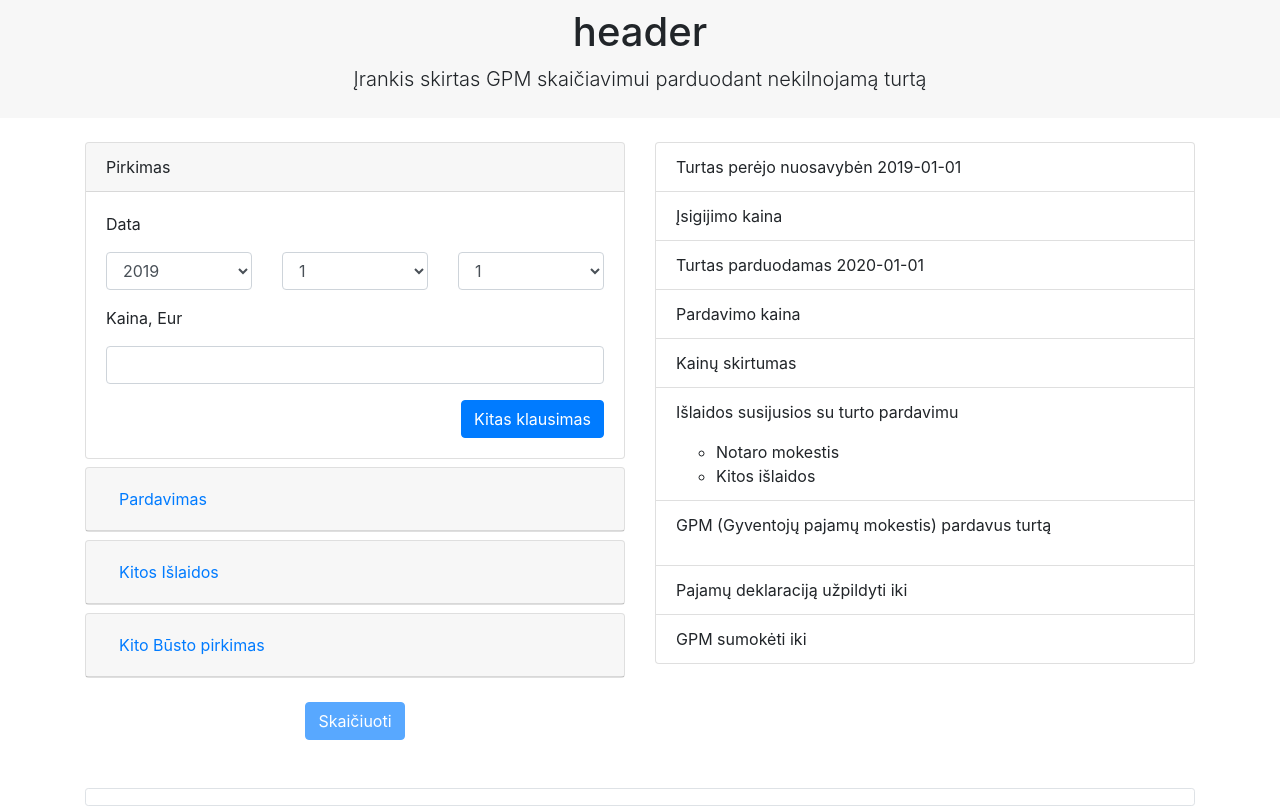
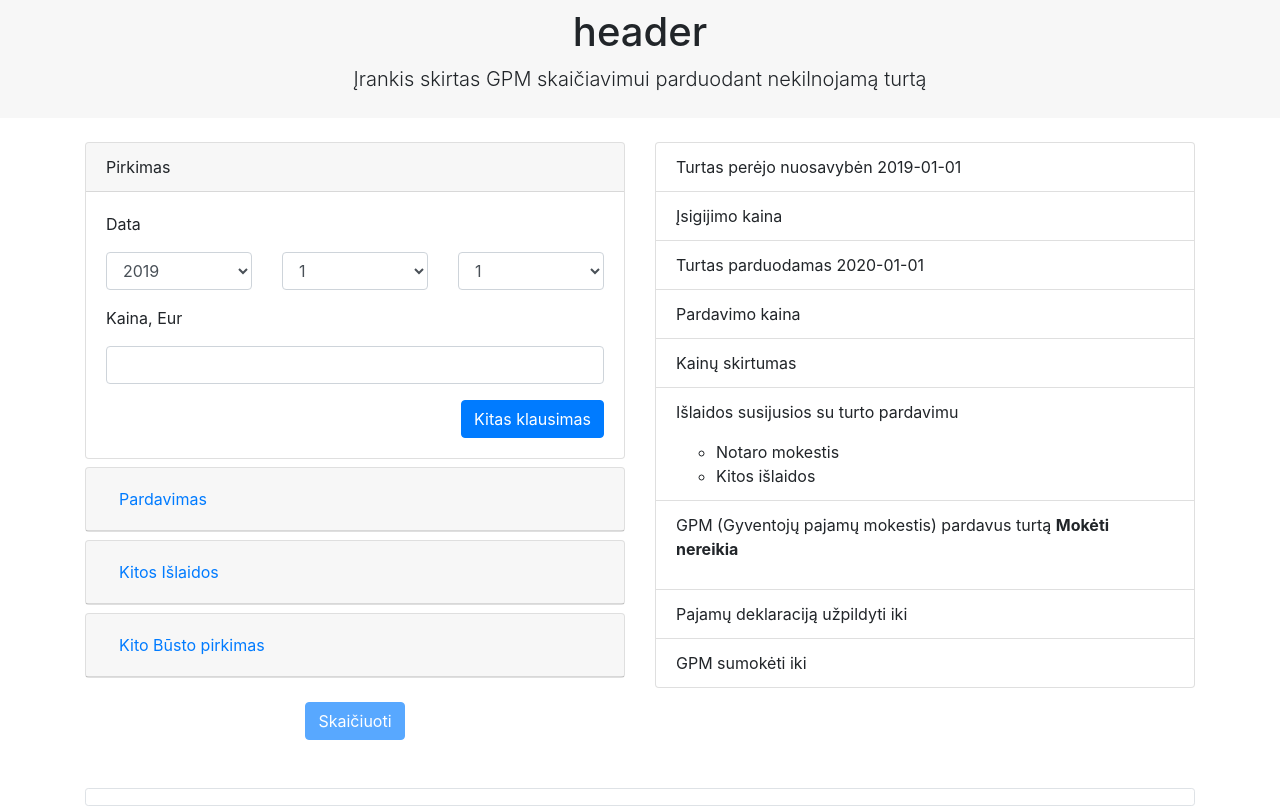
Before and after one commit to horolug/nt-duk, a React (Create React App) app: page / in a window 1280 px wide. Shown: the top 808 px of the page. Built offline with nearby package versions, Linux system fonts and the light colour scheme.

Commit message:
Passing tax due information form new dwelling card to helpers Updated string handling for tax due suffix display in summary

```diff
--- a/src/Components/Form/form.js
+++ b/src/Components/Form/form.js
@@ -140,6 +140,7 @@ class Form extends React.Component {
   }
 
   handleOptions(event){
+    event.preventDefault();
     this.setState({
       dwellingStatus: event.target.id
     });
@@ -164,7 +165,6 @@ class Form extends React.Component {
   }
 
   jumpToQuestion = (question) => {
-    console.log("jump to question called");
     this.setState({
       questionStep: question
     });
@@ -355,6 +355,7 @@ class Form extends React.Component {
             <NewPurchase
               isVisible={this.state.questionStep}
               sellDate={sell}
+              handleLastQuestion={(e)=>this.handleOptions(e)}
               jumpToQuestion={this.jumpToQuestion}/>
 
             <div className="mt-4 mb-4 text-center">
--- a/src/Components/Helpers/helpers.js
+++ b/src/Components/Helpers/helpers.js
@@ -35,15 +35,11 @@ const helpers = {
   },
 
   isTaxRequired (timeDiff, dwellingStatus){
-    // 1. Income tax (15%) is due if sell happened less than 10 years after purchaseDay
-    // 2. Income tax is not required if ( all conditions must apply ):
-    // 2.1 sold property was primary dwelling for less than 2 years
-    // 2.2 sell happened less than 10 years after purchase
-    // 2.3 money was used to buy another primary dwelling within a year of selling the first one
-    // 3. Income tax is not requried if:
-    // 3.1 sold property was primary dwelling for more than 2 years
-
-    if ( (timeDiff >= 2)  && (dwellingStatus === "primaryDwelling") ){
+    // tax exemption applied if
+    // a. Sold property is primary dwelling and was occiped more than 2 years
+    // b. Sold property is primary dewlling and was occupied for less than 2 years, but money was used
+    // to buy another primary dwelling within on 1 year of original primary dwelling sell.
+    if ( ((timeDiff >= 2)  && (dwellingStatus === "primaryDwelling")) || dwellingStatus === "primaryDwellingInOneYear" ){
       return false;
     } else if ( timeDiff < 10 ){
       return true;
--- a/src/Components/QuestionCard/newPurchase.js
+++ b/src/Components/QuestionCard/newPurchase.js
@@ -38,6 +38,14 @@ class newPurchase extends React.Component {
     });
   }
 
+  taxExemption(){
+    if ( this.state.purchaseWithinOneYear &&  this.state.newPrimaryDwelling ){
+      return true;
+    }
+
+    return false;
+  }
+
   render() {
     const dueYear = parseInt(this.props.sellDate.year, 10) + 1;
     const formattedDate = moment( dueYear+"-"+this.props.sellDate.month+"-"+this.props.sellDate.day).format("YYYY-MM-DD");
@@ -56,6 +64,7 @@ class newPurchase extends React.Component {
       <p>Ar naujai perkamame būste bus deklaruota gyvenamoji vieta iki {formattedDate}</p>
       <button
         id="primaryDwellingInOneYear"
+        onClick={(e)=>this.props.handleLastQuestion(e)}
         className="btn btn-light ">Taip</button>
       <button
         id="noPrimaryDwellingInOneYear"
--- a/src/Components/QuestionCard/questionCard.js
+++ b/src/Components/QuestionCard/questionCard.js
@@ -6,7 +6,7 @@ class questionCard extends React.Component {
     let questionCard2 = "";
     let selectedButton = "btn-light btn mr-2";
 
-    if ( this.props.primaryDwelling){
+    if ( this.props.primaryDwelling ){
       selectedButton = "btn-secondary btn mr-2";
       questionCard2 =<div className="mt-4"><div className="form-check">
             <input className="form-check-input"
--- a/src/Components/Summary/summary.js
+++ b/src/Components/Summary/summary.js
@@ -18,12 +18,10 @@ class Summary extends React.Component {
 
   priceSuffix( price ){
     const suffix = ' Eur';
-    if ( isNaN(price) ){
-      return '';
-    }
-
-    if ( typeof price === 'string' || price === ''){
-      return price;
+    if ( price === "Mokėti nereikia" ){
+      return "Mokėti nereikia"
+    } else if ( isNaN(price) || price === '' ){
+      return "";
     }
 
     return price + suffix;
```
